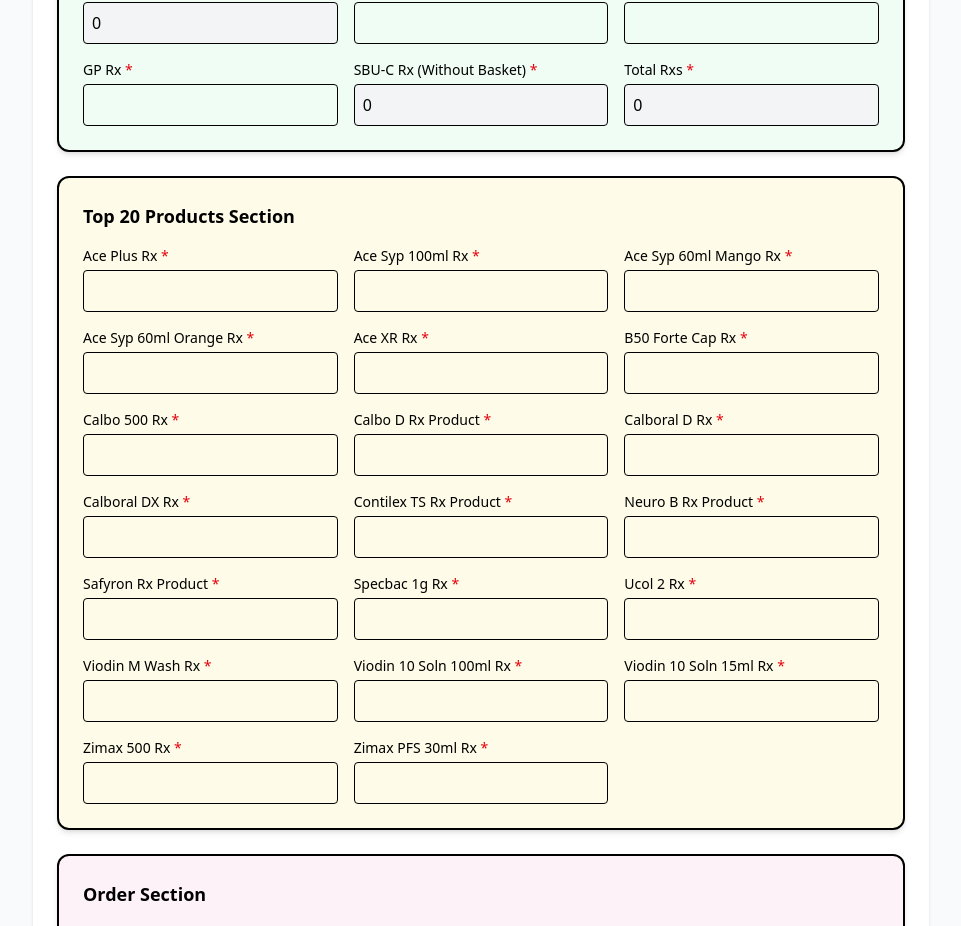
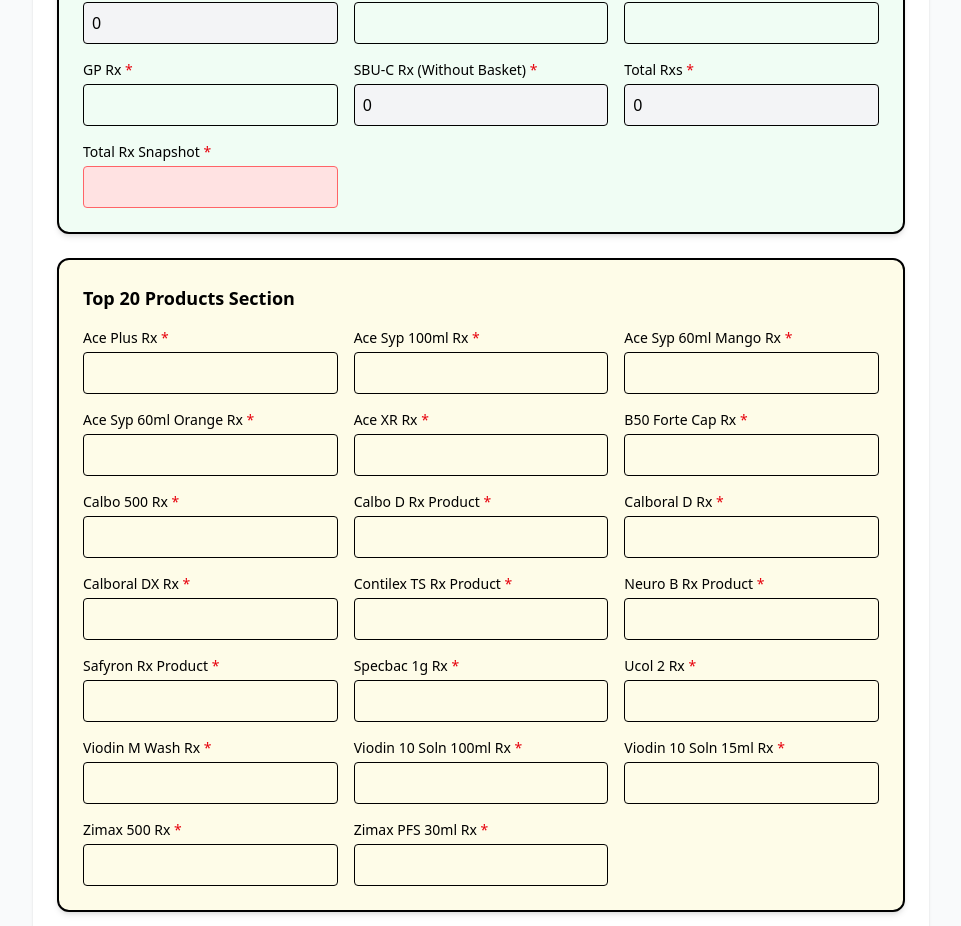
Before and after one commit to Mizan510/monitoring, a React (Vite) app in the folder frontend/: page /dashboard in a window 1280 px wide. Shown: the part 1052-1978 px from the top of the page, without its empty margins (159-1120 px from the left). Built offline with nearby package versions, Linux system fonts and the light colour scheme; no server answers; sample sign-in values are in the browser's storage.

Commit message:
Something Updated

```diff
--- a/frontend/src/components/Reports.jsx
+++ b/frontend/src/components/Reports.jsx
@@ -144,6 +144,8 @@
 
     SBUCRxWithoutBasketandNewProductRx: "SBU-C Rx (Without Basket)",
     totalRxs: "Total Rxs",
+
+    totalRxSnapshot: "Total Rx Snapshot",
 
     // Top 20 Products Section
     acePlusRx: "Ace Plus Rx",
--- a/frontend/src/components/SubmitForm.jsx
+++ b/frontend/src/components/SubmitForm.jsx
@@ -58,6 +58,13 @@
       readOnly: true,
     },
     { name: "totalRxs", label: "Total Rxs", type: "number", readOnly: true },
+
+   {
+  name: "totalRxSnapshot",
+  label: "Total Rx Snapshot",
+  type: "number",
+  className: "text-red-600 bg-red-100 border-red-400"
+   }
   ],
 
   // ================ Top 20 Products ================
@@ -306,9 +313,9 @@
                         ? "Text only (No numbers allowed)"
                         : f.placeholder
                     }
-                    className={`border p-2 rounded w-full focus:outline-none focus:ring-2 focus:ring-blue-400 ${
-                      f.readOnly || alreadySubmitted ? "bg-gray-100 cursor-not-allowed" : ""
-                    }`}
+                   className={`border p-2 rounded w-full focus:outline-none focus:ring-2 focus:ring-blue-400 ${
+  f.readOnly || alreadySubmitted ? "bg-gray-100 cursor-not-allowed" : ""
+} ${f.className || ""}`}
                     readOnly={f.readOnly || alreadySubmitted}
                     onKeyDown={(e) => {
                       if (
```
Also changed, not shown: 2 other files (tests, documents, lock files or other folders).
